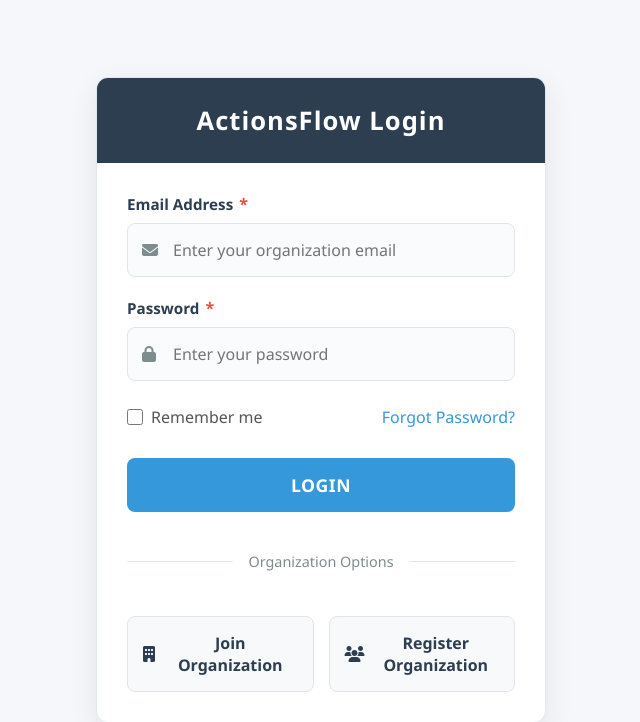
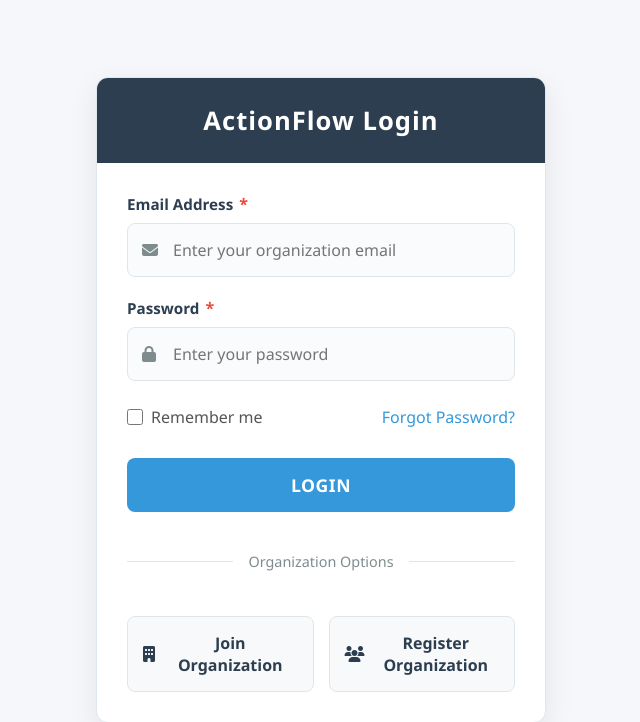
Before and after one commit to CodeCloudX/ActionFlow, a Flask app: page /login in a window 1280 px wide. Shown: the top 722 px of the page, without its empty margins (319-959 px from the left). Run offline with Flask 3, Linux system fonts and the light colour scheme; parts of the project's set-up code (start-up, migrations or seed data) failed here and were passed over; some libraries are stand-ins or nearby versions.

```diff
--- a/templates/auth/login.html
+++ b/templates/auth/login.html
@@ -9,7 +9,7 @@
 {% block content %}
     <div class="login-container">
         <div class="login-header">
-            <h2>ActionsFlow Login</h2>
+            <h2>ActionFlow Login</h2>
         </div>
 
         <form id="loginForm" method="POST" action="{{ url_for('auth.login') }}">
```
